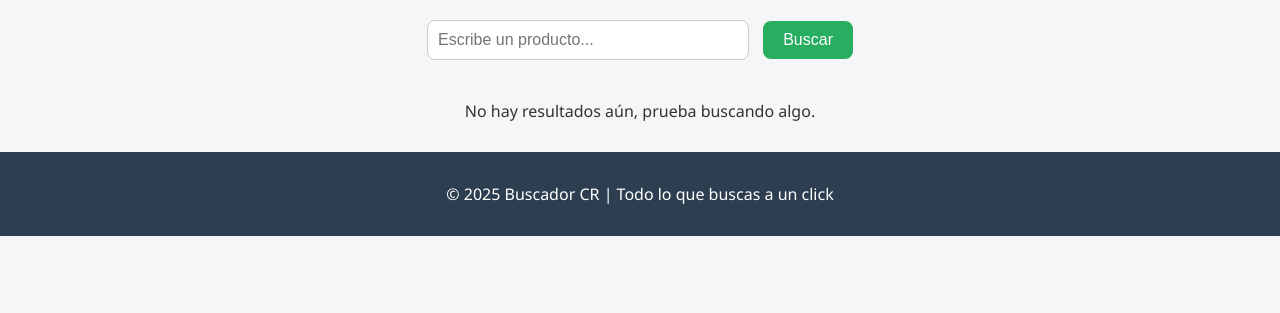
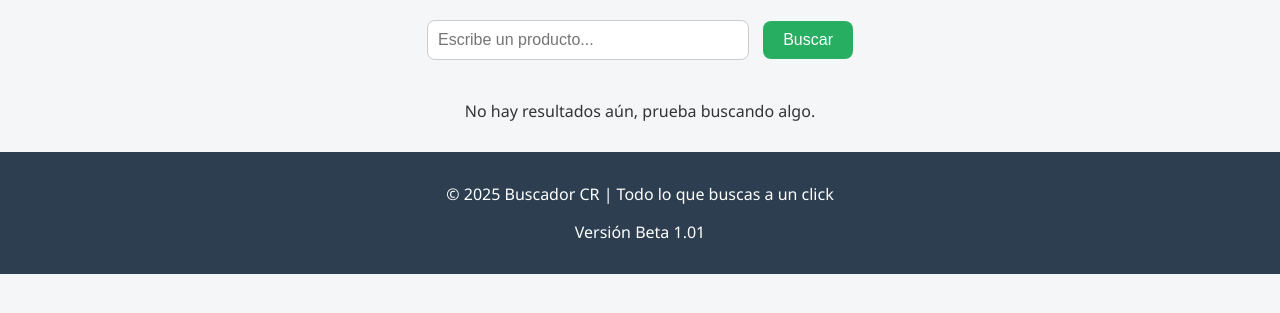
Before and after one commit to acero892/buscadorproductos, a Flask app: page / in a window 1280 px wide. Shown: the part 78-391 px from the top of the page. Run offline with Flask 3, Linux system fonts and the light colour scheme.

Commit message:
Update index.html

```diff
--- a/templates/index.html
+++ b/templates/index.html
@@ -147,6 +147,7 @@
 
     <footer>
         <p>© 2025 Buscador CR | Todo lo que buscas a un click</p>
+         <p>Versión Beta 1.01</p>
     </footer>
 </body>
 </html>
```
